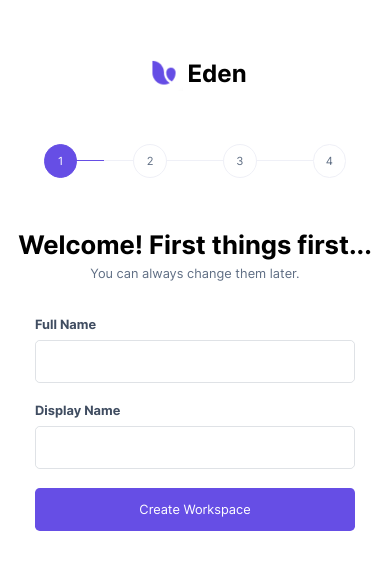
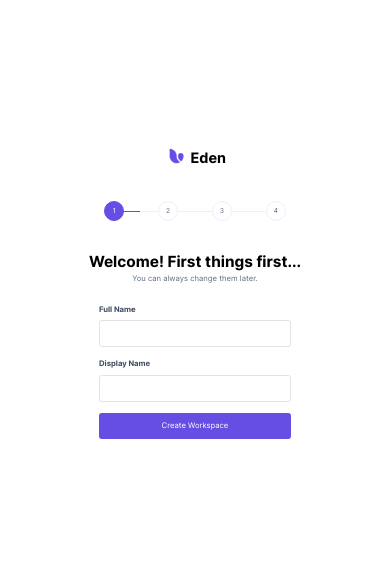
Before and after one commit to YashasKirito/Onboarding, a React (Vite) app: page / in a window 390 px wide. Shown: the part 131-700 px from the top of the page. Built offline with nearby package versions, Linux system fonts and the light colour scheme.

Commit message:
Added Responsiveness

```diff
--- a/src/index.css
+++ b/src/index.css
@@ -109,6 +109,8 @@ select {
   --f-normal: 0.9rem;
   --f-small: 0.8rem;
   --f-x-small: 0.7rem;
+
+  font-size: 1rem;
 }
 
 body {
@@ -120,3 +122,15 @@ body {
   -moz-osx-font-smoothing: grayscale;
   font-weight: normal;
 }
+
+@media (max-width: 600px) {
+  :root {
+    font-size: 0.8rem;
+  }
+}
+
+@media (max-width: 400px) {
+  :root {
+    font-size: 0.6rem;
+  }
+}
```
